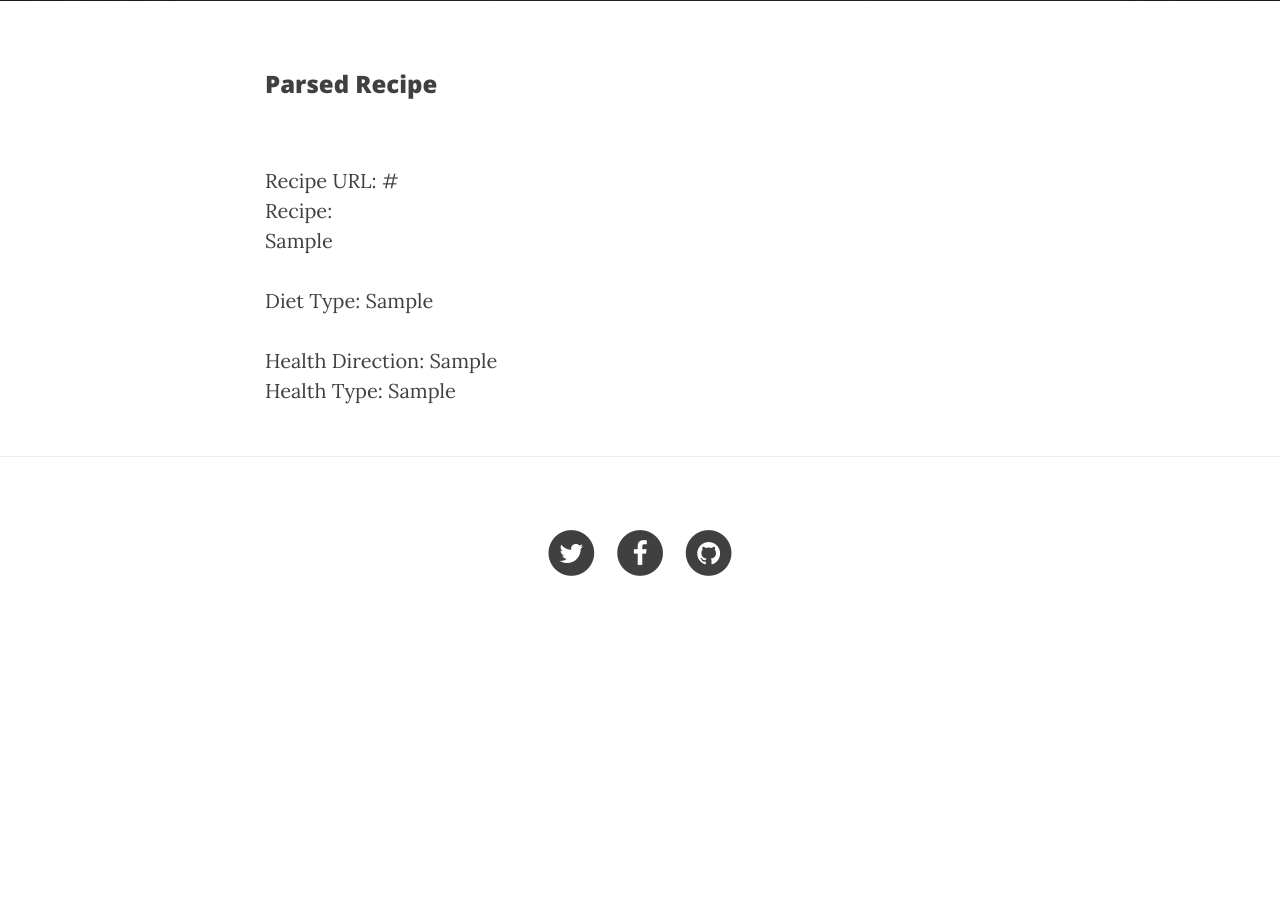
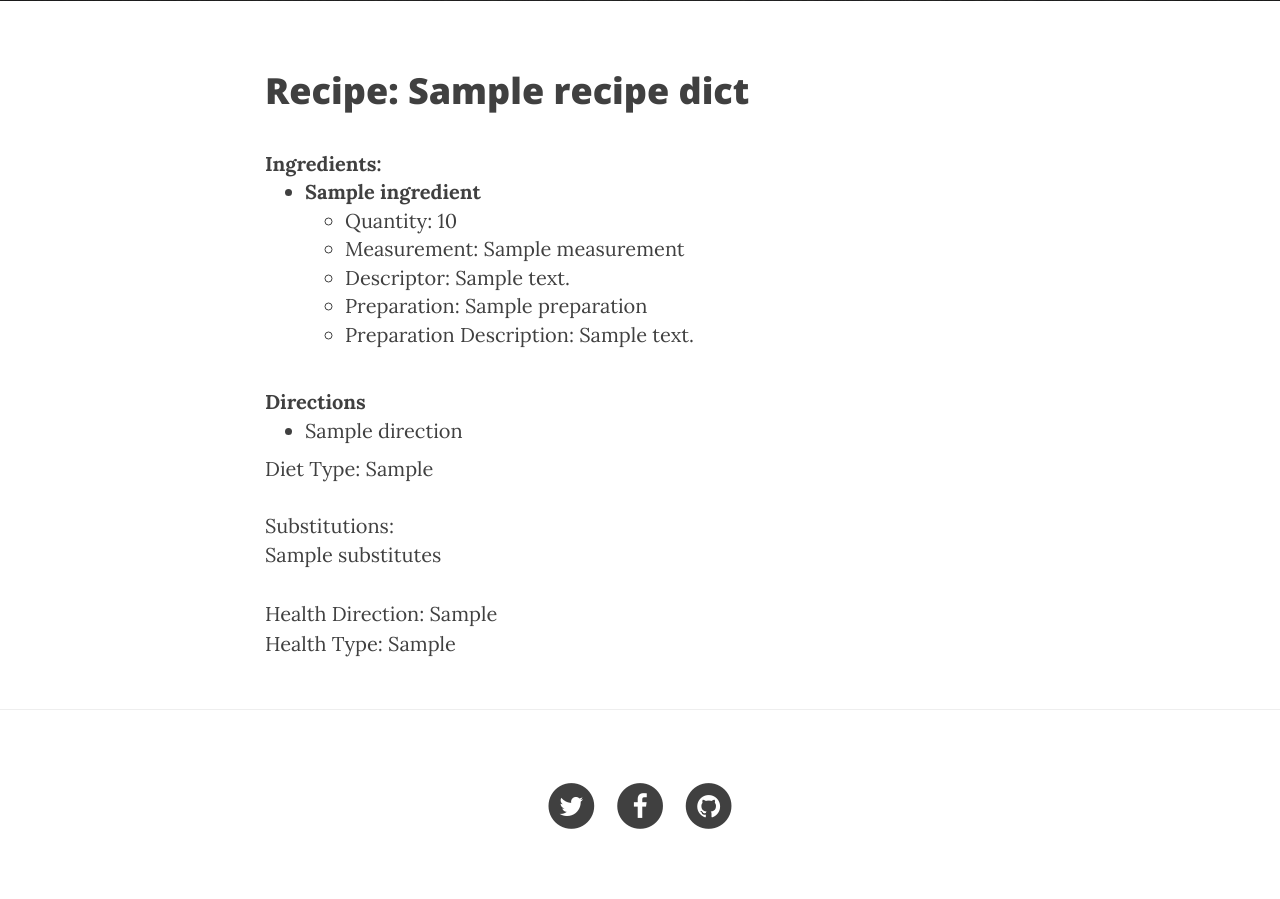
Before and after one commit to kapil1garg/eecs337-team3-project2, a Flask app: template templates/view_recipe.html in a window 1280 px wide. Shown: the part 535-1434 px from the top of the page. Before the commit the page ends 1111 px from the top, so only its background shows below. Run offline with Flask 2, Linux system fonts and the light colour scheme; the template is opened without the code that fills it: most values are stand-ins (such as "Sample title", 1, 10 or a date in 2020); some libraries are stand-ins or nearby versions.

Commit message:
expanding DBs and adding transform functionality for ingredient. Need to figure out how to transform directions

```diff
--- a/app.py
+++ b/app.py
@@ -1,8 +1,10 @@
 from flask import Flask, render_template, redirect, url_for, request, session, flash
 from flask.ext.session import Session
 import os
+import random
 
 from local_parsing_work import *
+import transform_recipe as Transformer
 
 app = Flask(__name__)
 sess = Session()
@@ -61,7 +63,58 @@ def view_recipe():
 	healthDirection = session['healthDirection']
 	healthType = session['healthType']
 
-	return render_template('view_recipe.html', recipeURL=recipeURL, recipeDict=recipeDict, dietType=dietType, healthDirection=healthDirection, healthType=healthType)
+	substitutes = {}
+	if dietType != 'none':
+		if dietType == 'omnivore':
+			substitutes = Transformer.transformation_handler(recipeDict, 'omnivore')
+		elif dietType == 'pescatarian':
+			substitutes = Transformer.transformation_handler(recipeDict, 'pescatarian')
+		elif dietType == 'vegetarian':
+			substitutes = Transformer.transformation_handler(recipeDict, 'vegetarian')
+		elif dietType == 'vegan':
+			substitutes = Transformer.transformation_handler(recipeDict, 'vegan')
+
+	if substitutes:
+
+		recipeDict = clean_dict(recipeDict, substitutes)
+
+	return render_template('view_recipe.html', recipeURL=recipeURL, recipeDict=recipeDict, dietType=dietType,
+							substitutes=substitutes, healthDirection=healthDirection, healthType=healthType)
+
+def clean_dict(recipeDict, substitutes):
+
+	for substitute in substitutes:
+
+		substitutes[substitute] = random.choice(substitutes[substitute])
+
+	# clean name
+	nameList = recipeDict['name'].split(" ")
+	name = []
+	for word in nameList:
+		if word in substitutes.keys():
+			name.append(substitutes[word])
+		else:
+			name.append(word)
+
+	recipeDict['name'] = " ".join(name)
+
+	# clean ingredients
+	for ingredient in recipeDict['ingredients']:
+		if ingredient['name'] in substitutes.keys():
+			ingredient['name'] = substitutes[ingredient['name']]
+
+	# clean directions
+	for i in range(len(recipeDict['directions'])):
+
+		for key in substitutes.keys():
+
+			if key in recipeDict['directions'][i]:
+				print "[NOAH] Found key: " + key
+				recipeDict['directions'][i] = substitutes[key].join(recipeDict['directions'][i].split(key))
+
+	return recipeDict
+
+
 
 if __name__ == '__main__':
 	app.secret_key = 'tangerine prophet'
--- a/data/diet-transform_db.json
+++ b/data/diet-transform_db.json
@@ -137,7 +137,8 @@
                 "silken tofu"
             ],
             "cheese":[
-                "vegan cheese"
+                "vegan cheese",
+                "nut based cheese"
             ],
             "butter":[
                 "vegan butter"
@@ -167,11 +168,13 @@
             "honey":[
                 "agave necter",
                 "sugar"
-            ]
-        },
-        "mayonaise":[
+            ],
+        	"mayonaise":[
             "vegan mayonaise",
             "avocado oil"
-        ]
+        	],
+        	"ricotta":["crumbled feta cheese"],
+        	"havarti":["crumbled feta cheese"]
+        }
     }
 }
--- a/templates/view_recipe.html
+++ b/templates/view_recipe.html
@@ -3,25 +3,51 @@
     <div class="container">
         <div class="row">
             <div class="col-lg-8 col-lg-offset-2 col-md-10 col-md-offset-1">
-                <h3>Parsed Recipe</h3>
+                <h1>Recipe: {{ recipeDict['name'] }}</h1>
                 <br>
-                <p>
-                    Recipe URL: {{ recipeURL }}
+                <strong>Ingredients:</strong>
+                <br>
+                {% for ingredient in recipeDict['ingredients'] %}
+                    <ul>
+                        <li><strong>{{ ingredient['name'] }}</strong>
+                            <ul>
+                                <li>Quantity: {{ ingredient['quantity'] }}</li>
+                                <li>Measurement: {{ ingredient['measurement'] }}</li>
+                                <li>Descriptor: {{ ingredient['descriptor'] }}</li>
+                                <li>Preparation: {{ ingredient['preparation'] }}</li>
+                                <li>Preparation Description: {{ ingredient['prep_description'] }}</li>
+                            </ul>
+                        </li>
+                    </ul>
                     <br>
-                    Recipe:<br>
-                    {{ recipeDict }}
-                    <br>
-                </p>
-                <p>
-                    Diet Type: {{ dietType }}
-                </p>
+                {% endfor %}
+            </div>
+        </div>
+        <div class="row">
+            <div class="col-lg-8 col-lg-offset-2 col-md-10 col-md-offset-1">
+                <strong>Directions</strong>
+                <ul>
+                    {% for direction in recipeDict['directions'] %}
+                        <li>{{ direction }}</li>
+                    {% endfor %}
+                </ul>
+            </div>
+        </div>
+        <div class="row">
+            <div class="col-lg-8 col-lg-offset-2 col-md-10 col-md-offset-1">
+                Diet Type: {{ dietType }}
+                <br><br>
+                Substitutions:<br>
+                {{ substitutes }}
+                <br>
                 <p>
                     Health Direction: {{ healthDirection }}
                     <br>
                     Health Type: {{ healthType }}
                 </p>
-            </div>
+                </div>
         </div>
     </div>
 
+
 {% endblock %}
```
Also changed, not shown: data/food-textures_db.json (+58 -7 lines).
